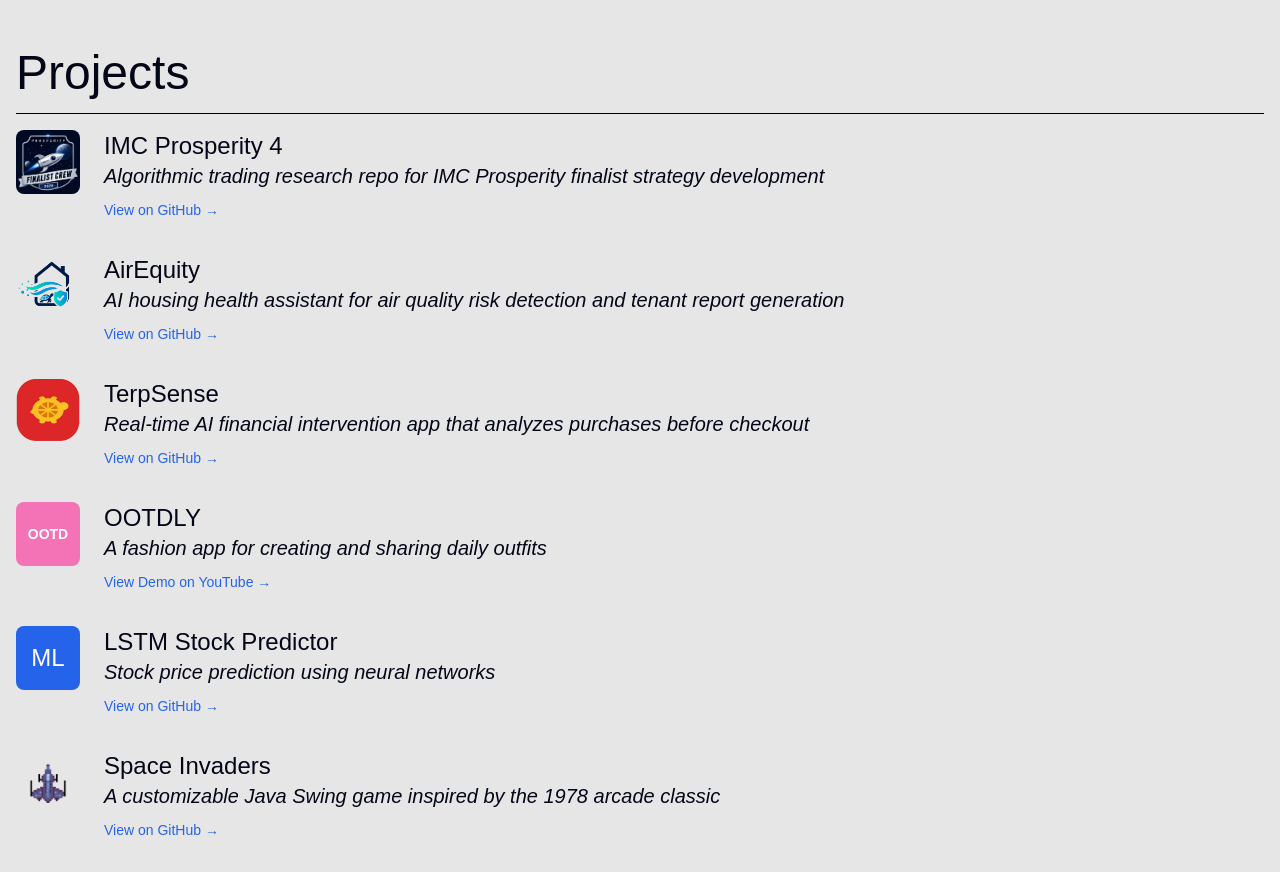
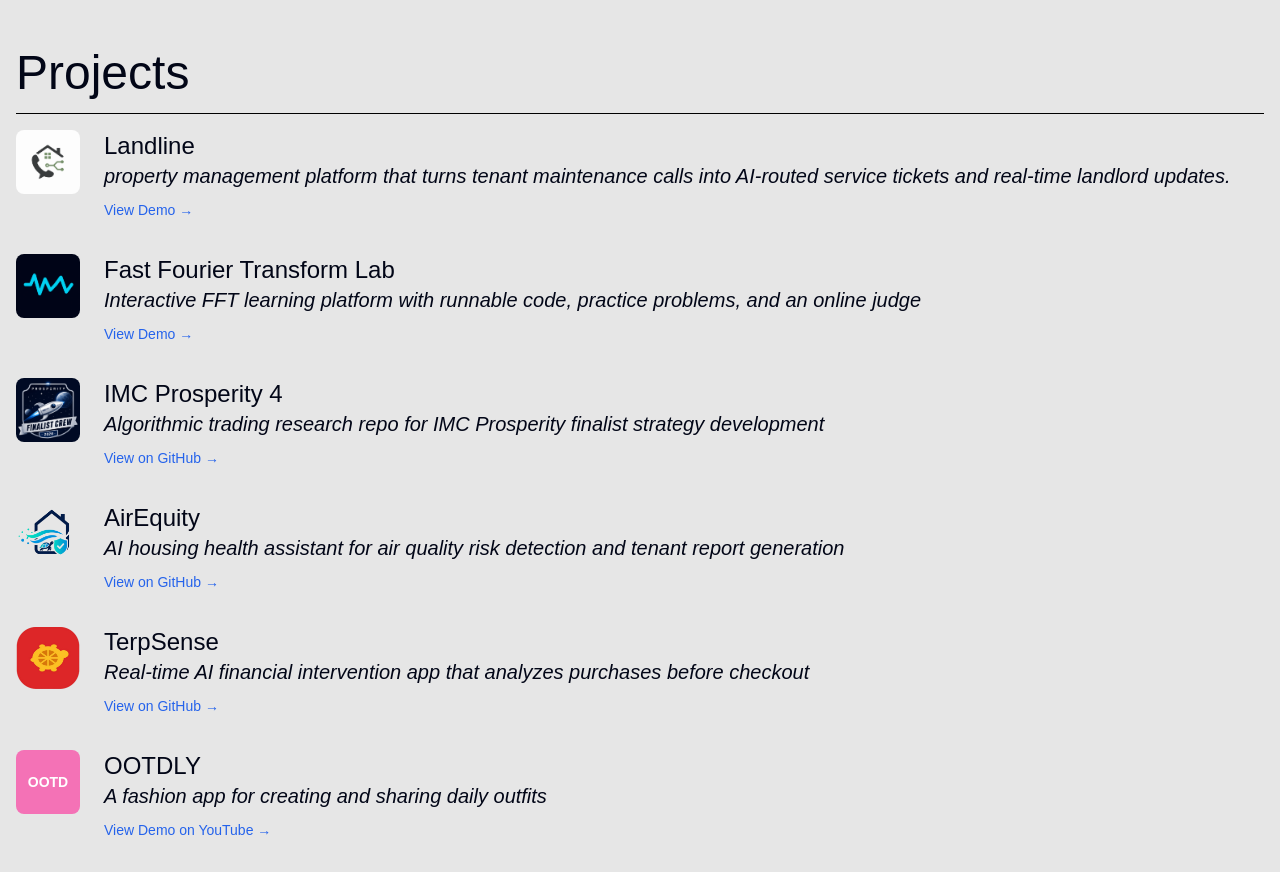
Before and after one commit to Aman-Bollam/aman-folio, a Next.js app: page / in a window 1280 px wide. Shown: the part 1200-2072 px from the top of the page. Built offline with nearby package versions, Linux system fonts and the light colour scheme; a web font is replaced by a local one.

Commit message:
Add Landline and FFT Lab projects

```diff
--- a/src/data/projects.ts
+++ b/src/data/projects.ts
@@ -8,6 +8,22 @@ export type Project = {
 };
 
 export const projects: Project[] = [
+  {
+    title: "Landline",
+    description:
+      "property management platform that turns tenant maintenance calls into AI-routed service tickets and real-time landlord updates.",
+    href: "https://www.youtube.com/watch?v=hVYeVVmle1w",
+    linkLabel: "View Demo →",
+    image: { src: "/landlinelogo.png", alt: "Landline Logo" },
+  },
+  {
+    title: "Fast Fourier Transform Lab",
+    description:
+      "Interactive FFT learning platform with runnable code, practice problems, and an online judge",
+    href: "https://aman-bollam.github.io/fast-fourier-transform-presentation",
+    linkLabel: "View Demo →",
+    image: { src: "/fft.png", alt: "FTT Logo" },
+  },
   {
     title: "IMC Prosperity 4",
     description:
```
Also changed, not shown: public/fft.png (added), public/landlinelogo.png (added).
